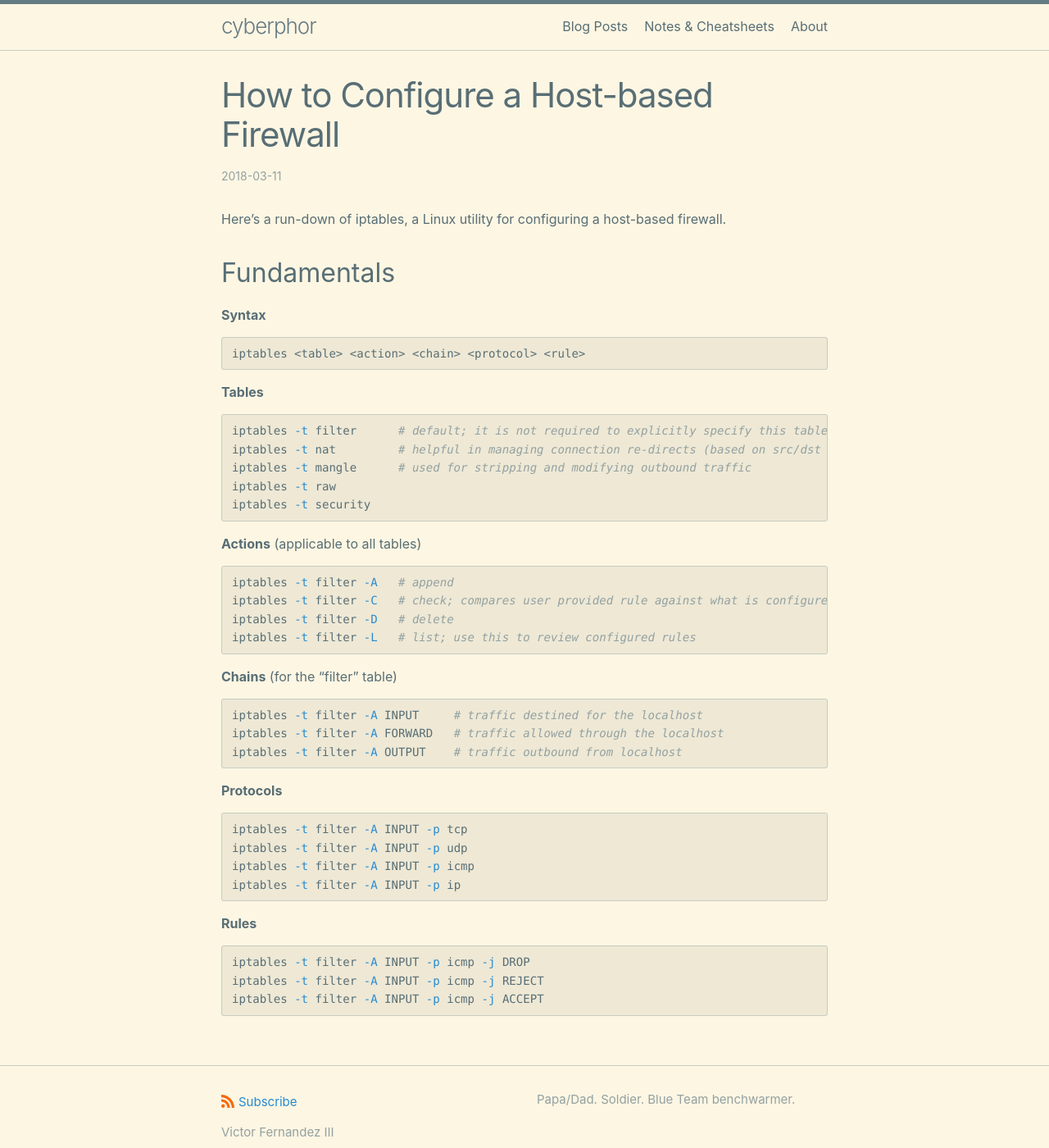
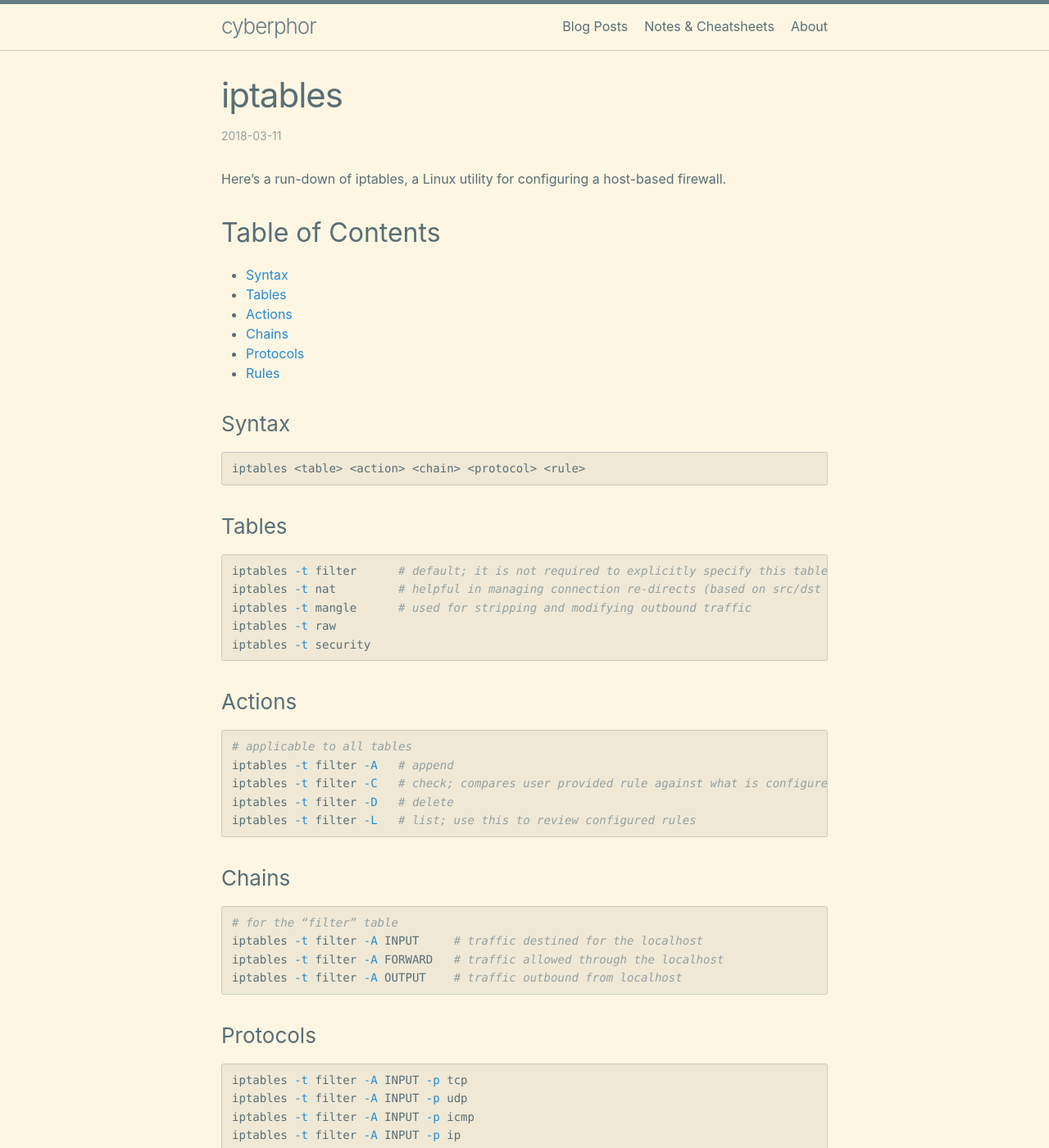
Before and after one commit to cyberphor/blog, a Jekyll site: the page built from _posts/2018-03-11-how-to-configure-a-host-based-firewall.md, in a window 1280 px wide and 1400 px high. Shown: the whole window at 82% size. Built offline with Jekyll 4.4.1, drawn with Linux system fonts in a browser that asks for light colours.

Commit message:
Update 2018-03-11-how-to-configure-a-host-based-firewall.md

````diff
--- a/_posts/2018-03-11-how-to-configure-a-host-based-firewall.md
+++ b/_posts/2018-03-11-how-to-configure-a-host-based-firewall.md
@@ -1,21 +1,26 @@
 ---
 layout: post
-title: 'How to Configure a Host-based Firewall'
-permalink: 'how-to-configure-a-host-based-firewall'
-category: posts
-subcategory: 'vulnerability-management'
+title: 'iptables'
+permalink: 'iptables'
+category: notes
 ---
 
 Here’s a run-down of iptables, a Linux utility for configuring a host-based firewall.
 
-## Fundamentals
+## Table of Contents
+* [Syntax](#syntax)
+* [Tables](#tables)
+* [Actions](#actions)
+* [Chains](#chains)
+* [Protocols](#protocols)
+* [Rules](#rules)
 
-**Syntax**
+### Syntax
 ```bash
 iptables <table> <action> <chain> <protocol> <rule>
 ```
 
-**Tables**
+### Tables
 ```bash
 iptables -t filter	# default; it is not required to explicitly specify this table
 iptables -t nat 	# helpful in managing connection re-directs (based on src/dst IP)
@@ -24,22 +29,24 @@ iptables -t raw
 iptables -t security
 ```
 
-**Actions** (applicable to all tables)
+### Actions
 ```bash
+# applicable to all tables
 iptables -t filter -A 	# append
 iptables -t filter -C	# check; compares user provided rule against what is configured
 iptables -t filter -D 	# delete
 iptables -t filter -L	# list; use this to review configured rules
 ```
 
-**Chains** (for the “filter” table)
+### Chains
 ```bash
+# for the “filter” table
 iptables -t filter -A INPUT	# traffic destined for the localhost
 iptables -t filter -A FORWARD	# traffic allowed through the localhost
 iptables -t filter -A OUTPUT	# traffic outbound from localhost
 ```
 
-**Protocols**
+### Protocols
 ```bash
 iptables -t filter -A INPUT -p tcp
 iptables -t filter -A INPUT -p udp
@@ -47,7 +54,7 @@ iptables -t filter -A INPUT -p icmp
 iptables -t filter -A INPUT -p ip
 ```
 
-**Rules**
+### Rules
 ```bash
 iptables -t filter -A INPUT -p icmp -j DROP
 iptables -t filter -A INPUT -p icmp -j REJECT
````
